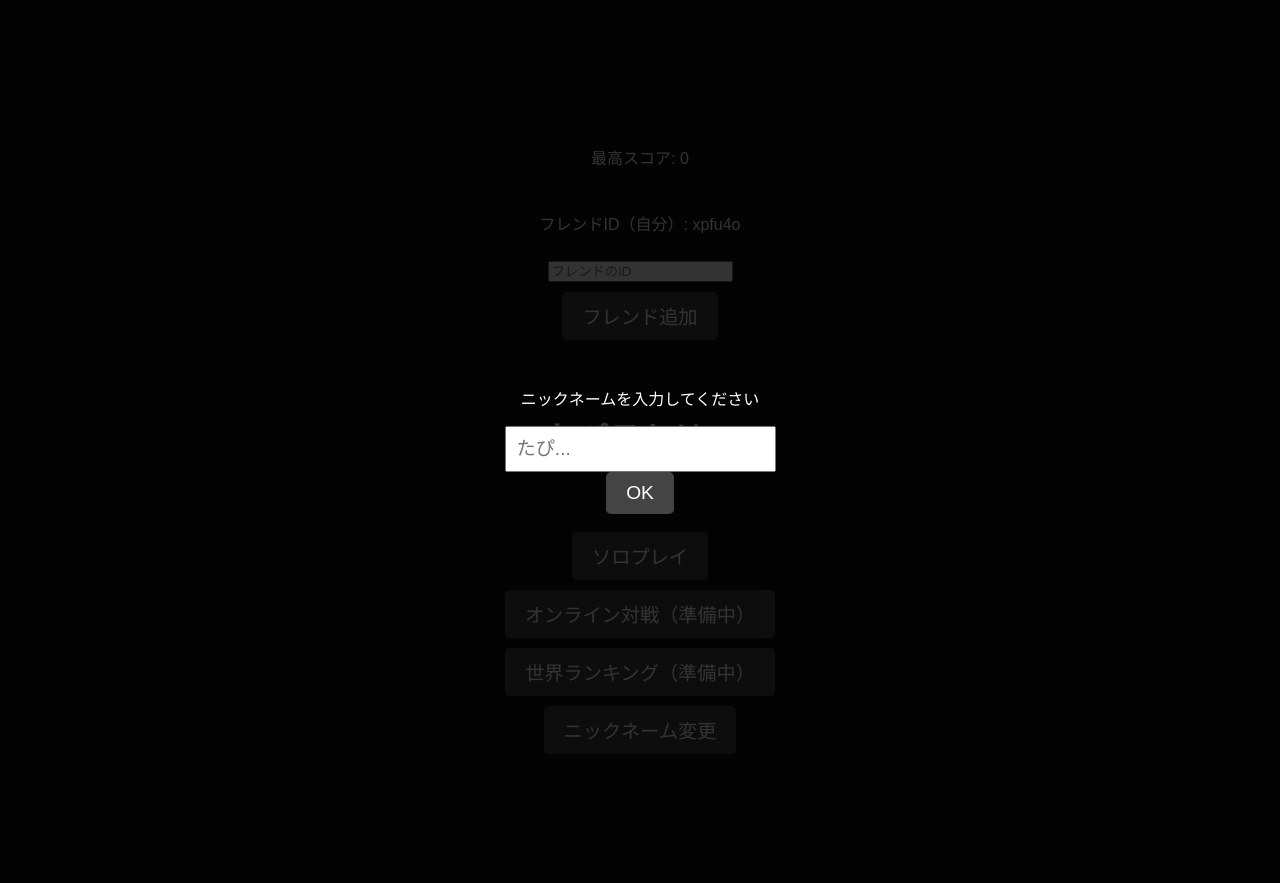
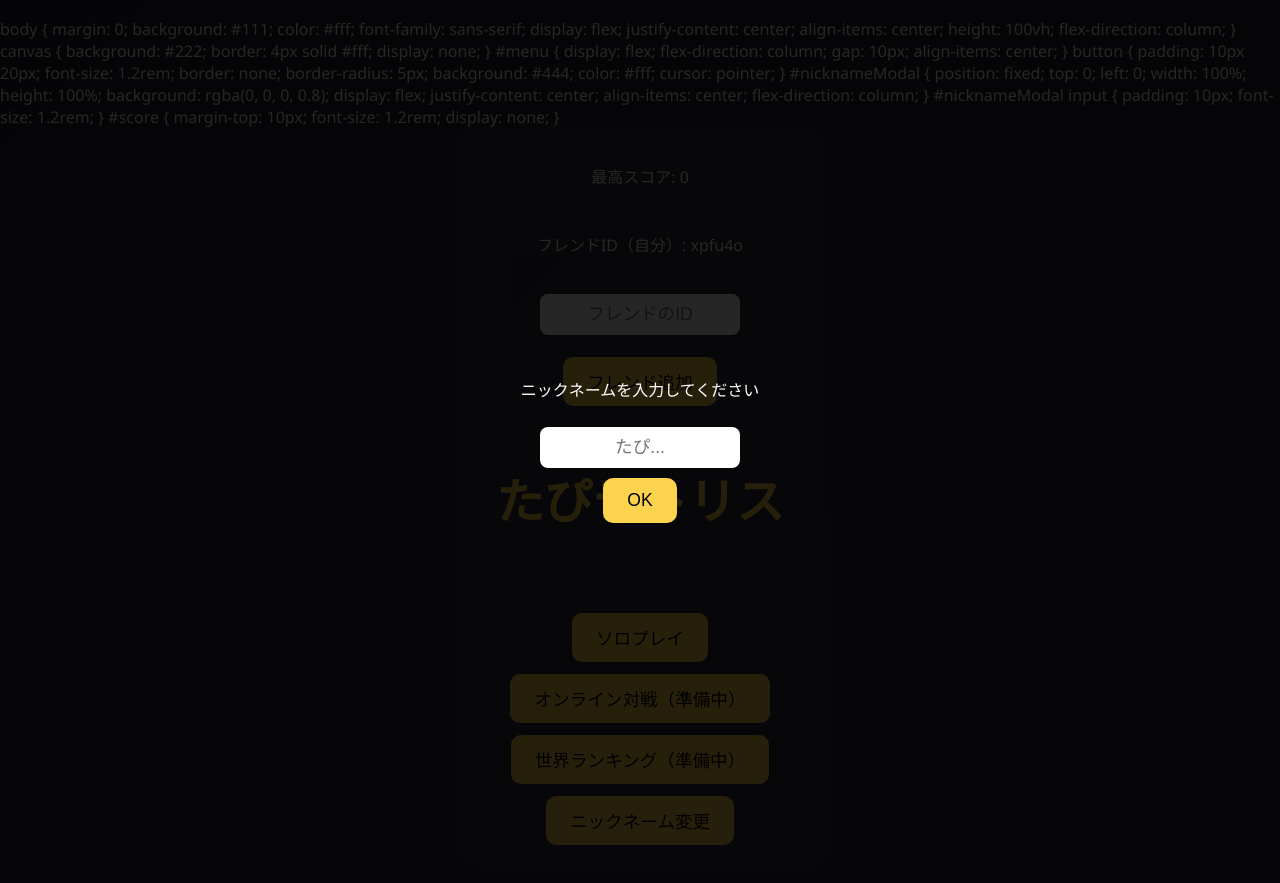
Before and after one commit to TAPISANDESUYO/web, a Flask app: page / in a window 1280 px wide. Run offline with Flask 3, Linux system fonts and the light colour scheme.

Commit message:
Add files via upload

```diff
--- a/templates/index.html
+++ b/templates/index.html
@@ -4,7 +4,96 @@
 <head>
   <meta charset="UTF-8">
   <title>たぴテトリス</title>
-  <style>
+
+<style>
+  * {
+    box-sizing: border-box;
+  }
+  body {
+    margin: 0;
+    font-family: 'Segoe UI', sans-serif;
+    background: linear-gradient(135deg, #1e1e2f, #2a2a3f);
+    color: #fff;
+    display: flex;
+    flex-direction: column;
+    align-items: center;
+    justify-content: center;
+    height: 100vh;
+  }
+  h1 {
+    font-size: 3rem;
+    margin-bottom: 0.5em;
+    color: #fcd34d;
+  }
+  canvas {
+    background: #222;
+    border: 4px solid #fcd34d;
+    box-shadow: 0 0 20px #fcd34d;
+    display: none;
+  }
+  #menu {
+    display: flex;
+    flex-direction: column;
+    align-items: center;
+    gap: 12px;
+    background: rgba(255, 255, 255, 0.05);
+    padding: 20px 40px;
+    border-radius: 20px;
+    box-shadow: 0 0 20px rgba(255, 255, 255, 0.1);
+  }
+  button {
+    padding: 12px 24px;
+    font-size: 1.1rem;
+    border: none;
+    border-radius: 10px;
+    background: #fcd34d;
+    color: #000;
+    cursor: pointer;
+    transition: background 0.3s;
+  }
+  button:hover {
+    background: #fde68a;
+  }
+  #nicknameModal {
+    position: fixed;
+    top: 0; left: 0; width: 100%; height: 100%;
+    background: rgba(0, 0, 0, 0.85);
+    display: flex;
+    justify-content: center;
+    align-items: center;
+    flex-direction: column;
+  }
+  #nicknameModal input, #friendInput {
+    padding: 10px;
+    font-size: 1.1rem;
+    border-radius: 8px;
+    border: none;
+    margin: 10px;
+    width: 200px;
+    text-align: center;
+  }
+  #score {
+    margin-top: 10px;
+    font-size: 1.4rem;
+    display: none;
+    color: #fcd34d;
+  }
+  #friendList {
+    list-style: none;
+    padding: 0;
+    margin: 0;
+    width: 100%;
+  }
+  #friendList li {
+    margin: 5px 0;
+    display: flex;
+    justify-content: space-between;
+    background: rgba(255, 255, 255, 0.05);
+    padding: 5px 10px;
+    border-radius: 8px;
+  }
+</style>
+
     body {
       margin: 0;
       background: #111;
@@ -74,8 +163,8 @@
     <h1>たぴテトリス</h1>
     <p id="nicknameLabel"></p>
     <button onclick="startGame()">ソロプレイ</button>
-    <button disabled>オンライン対戦（準備中）</button>
-    <button disabled>世界ランキング（準備中）</button>
+    <button>オンライン対戦（準備中）</button>
+    <button>世界ランキング（準備中）</button>
     <button onclick="resetNickname()">ニックネーム変更</button>
   </div>
 
```
